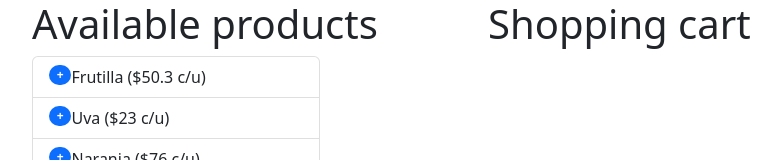
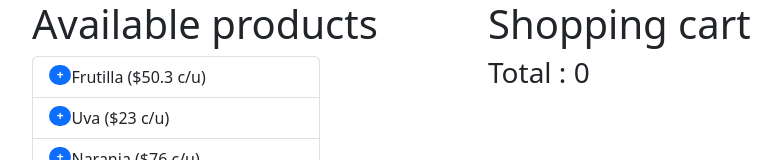
Before and after one commit to guzpdl/React-practice, a React (Create React App) app: page / in a window 1280 px wide. Shown: the top 160 px of the page, without its empty margins (50-831 px from the left). Built offline with nearby package versions, Linux system fonts and the light colour scheme.

Commit message:
finished shopping cart

```diff
--- a/src/App.js
+++ b/src/App.js
@@ -17,6 +17,7 @@ function App() {
   // let name = "Pepe";
 
   const [cart, setCart] = useState([]);
+  const [total, setTotal] = useState(0);
 
   return (
     <div className="App">
@@ -63,8 +64,18 @@ function App() {
       </Container> */}
       <Container>
         <Row>
-          <Products cart={cart} setCart={setCart} />
-          <Cart cart={cart} setCart={setCart} />
+          <Products
+            cart={cart}
+            setCart={setCart}
+            total={total}
+            setTotal={setTotal}
+          />
+          <Cart
+            cart={cart}
+            setCart={setCart}
+            total={total}
+            setTotal={setTotal}
+          />
         </Row>
       </Container>
     </div>
--- a/src/components/Cart.jsx
+++ b/src/components/Cart.jsx
@@ -2,14 +2,20 @@ import React from "react";
 import ListGroup from "react-bootstrap/ListGroup";
 import { Badge } from "react-bootstrap";
 
-const Cart = ({ cart, setCart }) => {
-  const handleRemoveItem = (index) => {
-    const temporary = [...cart];
-    temporary.splice(index, 1);
-    setCart(temporary);
+const Cart = ({ cart, setCart, total, setTotal }) => {
+  const handleRemoveItem = (groceryInfo, index) => {
+    setTotal(total - groceryInfo.unitPrice);
+
+    if (groceryInfo.quantity === 1) {
+      const temporary = [...cart];
+      temporary.splice(index, 1);
+      setCart(temporary);
+    } else {
+      groceryInfo.quantity -= 1;
+      const newCart = [...cart];
+      setCart(newCart);
+    }
   };
-
-  // const getQuantity = (cart)
 
   return (
     <div style={{ width: "40%" }}>
@@ -21,17 +27,21 @@ const Cart = ({ cart, setCart }) => {
               style={{ display: "flex", justifyContent: "left" }}
               action
               key={index}
-              onClick={() => handleRemoveItem(index)}
+              onClick={() => handleRemoveItem(groceryInfo, index)}
             >
               <Badge bg="primary" pill>
                 -
               </Badge>{" "}
               {groceryInfo.name}, Qty: {groceryInfo.quantity} - ($
-              {groceryInfo.unitPrice} c/u) {groceryInfo.test}
+              {groceryInfo.unitPrice} c/u)
             </ListGroup.Item>
           );
         })}
       </ListGroup>
+
+      <h3 style={{ display: "flex", justifyContent: "left" }}>
+        Total : {total}
+      </h3>
     </div>
   );
 };
--- a/src/components/Products.jsx
+++ b/src/components/Products.jsx
@@ -3,7 +3,7 @@ import groceries from "../data/groceries";
 import ListGroup from "react-bootstrap/ListGroup";
 import { Badge } from "react-bootstrap";
 
-const Products = ({ cart, setCart }) => {
+const Products = ({ cart, setCart, total, setTotal }) => {
   return (
     <div style={{ width: "40%" }}>
       <h1 style={{ display: "flex", justifyContent: "left" }}>
@@ -24,9 +24,11 @@ const Products = ({ cart, setCart }) => {
                   groceryInfo.quantity += 1;
                   const newCart = [...cart];
                   setCart(newCart);
+                  setTotal(total + groceryInfo.unitPrice);
                 } else {
                   groceryInfo.quantity = 1;
                   setCart([...cart, groceryInfo]);
+                  setTotal(total + groceryInfo.unitPrice);
                 }
               }}
             >
```
